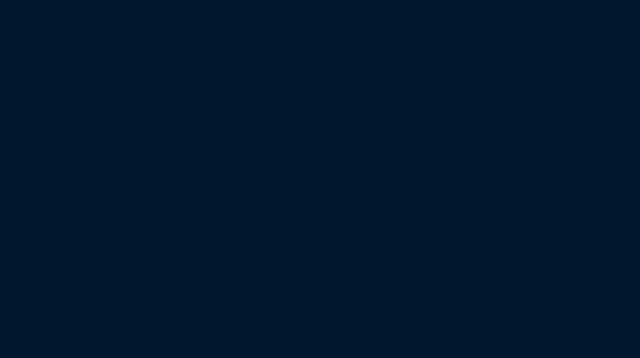
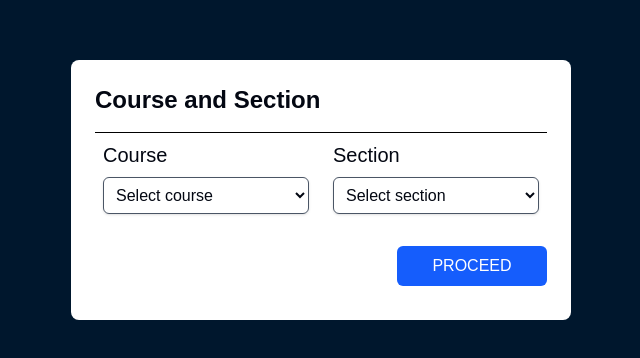
Before and after one commit to johnrefani/classwebsite, a Next.js app: page / in a window 1280 px wide. Shown: the part 210-568 px from the top of the page, without its empty margins (319-959 px from the left). Built offline with nearby package versions, Linux system fonts and the light colour scheme.

Commit message:
Added Selection Page

```diff
--- a/app/page.tsx
+++ b/app/page.tsx
@@ -1,9 +1,10 @@
+import Card from "@/components/Card";
 
 
 export default function Home() {
   return (
-    <div className="bg-black-pearl">
-
-    </div>
+    <main className="flex items-center justify-center min-h-screen">
+      <Card/>
+    </main>
   );
 }
--- /dev/null
+++ b/components/Card.tsx
@@ -0,0 +1,35 @@
+import React from 'react'
+import Button from './ui/Button'
+
+const Card = () => {
+  return (
+    <div className='bg-white rounded-lg p-6 w-[500px] h-[260px]'>
+      <div className='border-b-1 border-black w-full max-w-2xl'>
+        <h2 className='text-2xl font-semibold text-gray-950 mb-4'>Course and Section</h2>
+      </div>
+       <div className='grid grid-cols-2 gap-6 p-2'>
+        <div>
+          <h2 className="text-xl font-medium text-gray-950">Course</h2>
+          <select className="mt-2 w-full p-2 border text-gray-950 border-gray-600 rounded-md shadow-sm focus:outline-none focus:ring-2 focus:ring-blue-500">
+          <option className='text-gray-950'>Select course</option>
+
+          </select>
+        </div>
+
+        <div>
+          <h2 className="text-xl font-medium text-gray-950">Section</h2>
+          <select className="mt-2 w-full p-2 border text-gray-950 border-gray-600 rounded-md shadow-sm focus:outline-none focus:ring-2 focus:ring-blue-500">
+          <option className='text-gray-950'>Select section</option>
+
+          </select>
+        </div>
+      </div>
+      <div className='text-right'>
+        <Button/>
+      </div>
+
+    </div>
+  )
+}
+
+export default Card
--- /dev/null
+++ b/components/ui/Button.tsx
@@ -0,0 +1,11 @@
+import React from 'react'
+
+const Button = () => {
+  return (
+    <button className="mt-6 w-[150px] py-2 px-4 bg-blue-600 text-white rounded-md hover:bg-blue-700 focus:outline-none focus:ring-2 focus:ring-blue-500">
+      PROCEED
+    </button>
+  )
+}
+
+export default Button
```
Also changed, not shown: package.json (+7 -6 lines), 1 other file (tests, documents, lock files or other folders).
